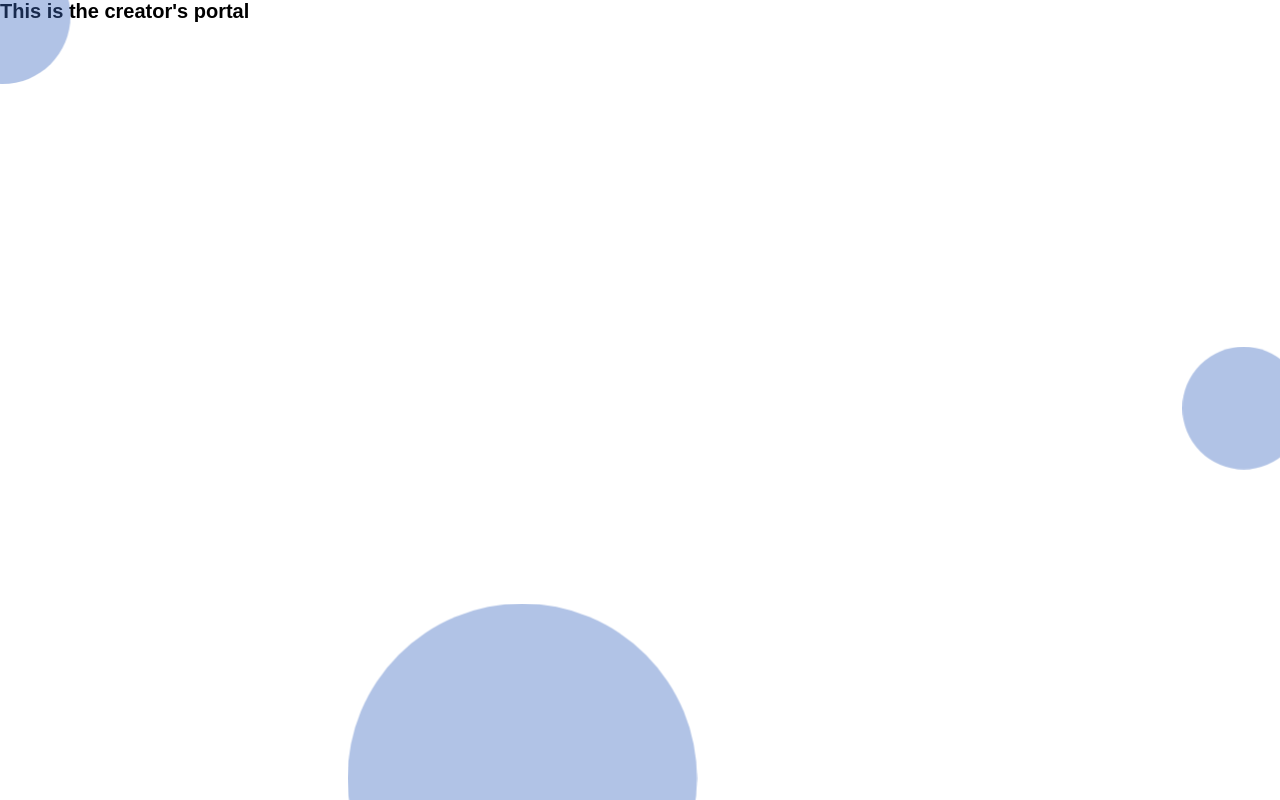
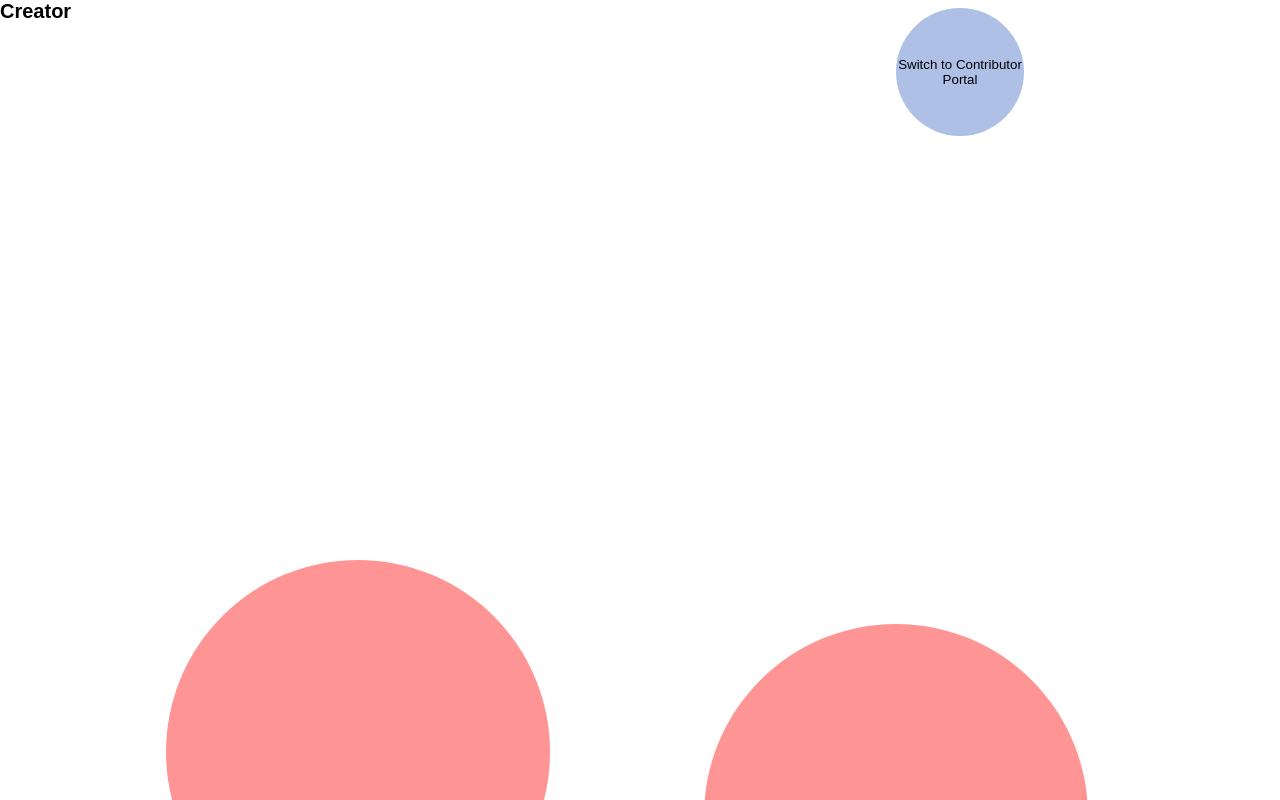
Before and after one commit to Chris56974/Pethreon, a React (Create React App) app in the folder frontend/: page /create in a window 1280 px wide. Built offline with nearby package versions, Linux system fonts and the light colour scheme.

Commit message:
Reorganize the files, add the circles to the pages, screw up the colors

```diff
--- a/frontend/package.json
+++ b/frontend/package.json
@@ -14,7 +14,6 @@
     "ethers": "^5.2.0",
     "react": "^17.0.2",
     "react-dom": "^17.0.2",
-    "react-router": "^5.2.0",
     "react-router-dom": "^5.2.0",
     "react-scripts": "4.0.3",
     "typescript": "^4.1.2",
--- a/frontend/src/App.tsx
+++ b/frontend/src/App.tsx
@@ -2,9 +2,9 @@ import { Login } from './pages/login/login';
 import { Contribute } from './pages/contribute/contribute';
 import { Create } from './pages/create/create';
 import { Switch, Route, Redirect, useLocation, useHistory } from 'react-router-dom';
-import "./circles/create.css";
-import "./circles/contribute.css";
-import "./circles/login.css";
+import "./pages/contribute/circle.css";
+import "./pages/create/circle.css";
+import "./pages/login/circle.css";
 
 const App: React.FC = () => {
   const history = useHistory()
@@ -13,19 +13,16 @@ const App: React.FC = () => {
   const contributePage = location.pathname === '/contribute'
   const createPage = location.pathname === '/create'
 
-  const switchToCreator = () => {
-    history.push("/create")
+  const switchPortals = () => {
+    if (contributePage) { history.push("/create") }
+    if (createPage) { history.push("/contribute") }
   }
 
-  const switchToContributor = () => {
-    history.push("/contribute")
+  const circleAnimation = (typeOfCircle: string) => {
+    if (createPage) return `circle${typeOfCircle}_create`
+    if (contributePage) return `circle${typeOfCircle}_contribute`
+    return `circle${typeOfCircle}`
   }
-
-  // const circleAnimation = (typeOfCircle: string) => {
-  //   if (loginPage) return `circle${typeOfCircle}_login`
-  //   if (createPage) return `circle${typeOfCircle}_create`
-  //   if (contributePage) return `circle${typeOfCircle}_contribute`
-  // }
 
   return (
     <>
@@ -35,27 +32,12 @@ const App: React.FC = () => {
         <Route path="/create" exact component={Create} />
         <Redirect to="/" />
       </Switch>
-      <div
-        className={`
-        circleA
-        ${contributePage ? "circleA_contribute" : ""}
-        ${createPage ? "circleA_create" : ""}
-        `}
-      />
-      <button
-        onClick={contributePage ? switchToCreator : switchToContributor}
-        disabled={loginPage ? true : false}
-        className={`
-        circleB
-        ${contributePage ? "circleB_contribute" : ""}
-        ${createPage ? "circleB_create" : ""}
-        `}
-      />
-      <div className={`
-        circleC
-        ${contributePage ? "circleC_contribute" : ""}
-        ${createPage ? "circleC_create" : ""}
-        `}
+      <div className={circleAnimation("A")} />
+      <button className={circleAnimation("B")} onClick={switchPortals} disabled={loginPage ? true : false} >
+        {contributePage ? "Switch to Creator Portal" : ""}
+        {createPage ? "Switch to Contributor Portal" : ""}
+      </button>
+      <div className={circleAnimation("C")}
       />
     </>
   )
--- a/frontend/src/circles/contribute.css
+++ /dev/null
@@ -1,11 +0,0 @@
-.circleA_contribute {
-
-}
-
-.circleB_contribute {
-
-}
-
-.circleC_contribute {
-
-}
--- a/frontend/src/circles/create.css
+++ /dev/null
@@ -1,19 +0,0 @@
-.circleA_create {
-  top: 92vh;
-  left: -13vw;
-  width: 7rem;
-  height: 7rem;
-  background-color: var(--main-blue);
-  border-radius: 50%;
-  opacity: 0.4;
-
-  animation: 7s linear 0s infinite alternate none running moveA;
-}
-
-.circleB_create {
-
-}
-
-.circleC_create {
-
-}
--- a/frontend/src/index.css
+++ b/frontend/src/index.css
@@ -16,6 +16,10 @@ body {
 
 :root {
   --main-blue: hsl(220, 51%, 50%);
-  --main-blue-darker: hsl(220, 51%, 40%);
+  --main-blue-lighter: hsl(220, 51%, 79%);
+  --main-blue-darker: hsl(220, 51%, 30%);
+
   --main-red: hsl(0, 100%, 50%);
+  --main-red-lighter: hsl(0, 100%, 79%);
+  --main-red-darker: hsl(0, 100%, 30%)
 }
--- /dev/null
+++ b/frontend/src/pages/contribute/circle.css
@@ -0,0 +1,35 @@
+.circleA_contribute {
+  position: fixed;
+  top: 70vh;
+  left: 13vw;
+  width: 30vw;
+  height: 30vw;
+  background-color: var(--main-blue-lighter);
+  border-radius: 50%;
+
+  transition: all 0.5s linear;
+}
+
+.circleB_contribute {
+  position: fixed;
+  top: 1vh;
+  left: 70vw;
+  width: 8rem;
+  height: 8rem;
+  background-color: var(--main-red-lighter);
+  border-radius: 50%;
+
+  transition: all 0.5s linear;
+}
+
+.circleC_contribute {
+  position: fixed;
+  top: 78vh;
+  left: 55vw;
+  width: 30vw;
+  height: 30vw;
+  background-color: var(--main-blue-lighter);
+  border-radius: 50%;
+
+  transition: all 0.5s linear;
+}
--- a/frontend/src/pages/contribute/contribute.tsx
+++ b/frontend/src/pages/contribute/contribute.tsx
@@ -1,4 +1,4 @@
 
 export const Contribute: React.FC = () => {
-  return <h1>This is the contributor portal</h1>
+  return <h1>Contributor</h1>
 }
--- /dev/null
+++ b/frontend/src/pages/create/circle.css
@@ -0,0 +1,35 @@
+.circleA_create {
+  position: fixed;
+  top: 70vh;
+  left: 13vw;
+  width: 30vw;
+  height: 30vw;
+  background-color: var(--main-red-lighter);
+  border-radius: 50%;
+
+  transition: all 0.5s linear;
+}
+
+.circleB_create {
+  position: fixed;
+  top: 1vh;
+  left: 70vw;
+  width: 8rem;
+  height: 8rem;
+  background-color: var(--main-blue-lighter);
+  border-radius: 50%;
+
+  transition: all 0.5s linear;
+}
+
+.circleC_create {
+  position: fixed;
+  top: 78vh;
+  left: 55vw;
+  width: 30vw;
+  height: 30vw;
+  background-color: var(--main-red-lighter);
+  border-radius: 50%;
+
+  transition: all 0.5s linear;
+}
--- a/frontend/src/pages/create/create.tsx
+++ b/frontend/src/pages/create/create.tsx
@@ -1,4 +1,4 @@
 
 export const Create: React.FC = () => {
-  return <h1>This is the creator's portal</h1>
+  return <h1>Creator</h1>
 }
--- a/frontend/src/circles/login.css
+++ b/frontend/src/pages/login/circle.css
@@ -18,7 +18,6 @@
   height: 7rem;
   background-color: var(--main-blue);
   border-radius: 50%;
-  opacity: 0.4;
 
   animation: 7s linear 0s infinite alternate none running moveA;
 }
@@ -29,9 +28,8 @@
   left: 92vw;
   width: 8rem;
   height: 8rem;
-  background-color: var(--main-blue);
+  background-color: var(--main-blue-lighter);
   border-radius: 50%;
-  opacity: 0.4;
 
   animation: 6s linear 1s infinite alternate none running moveB;
 }
```
Also changed, not shown: 2 other files (tests, documents, lock files or other folders).
